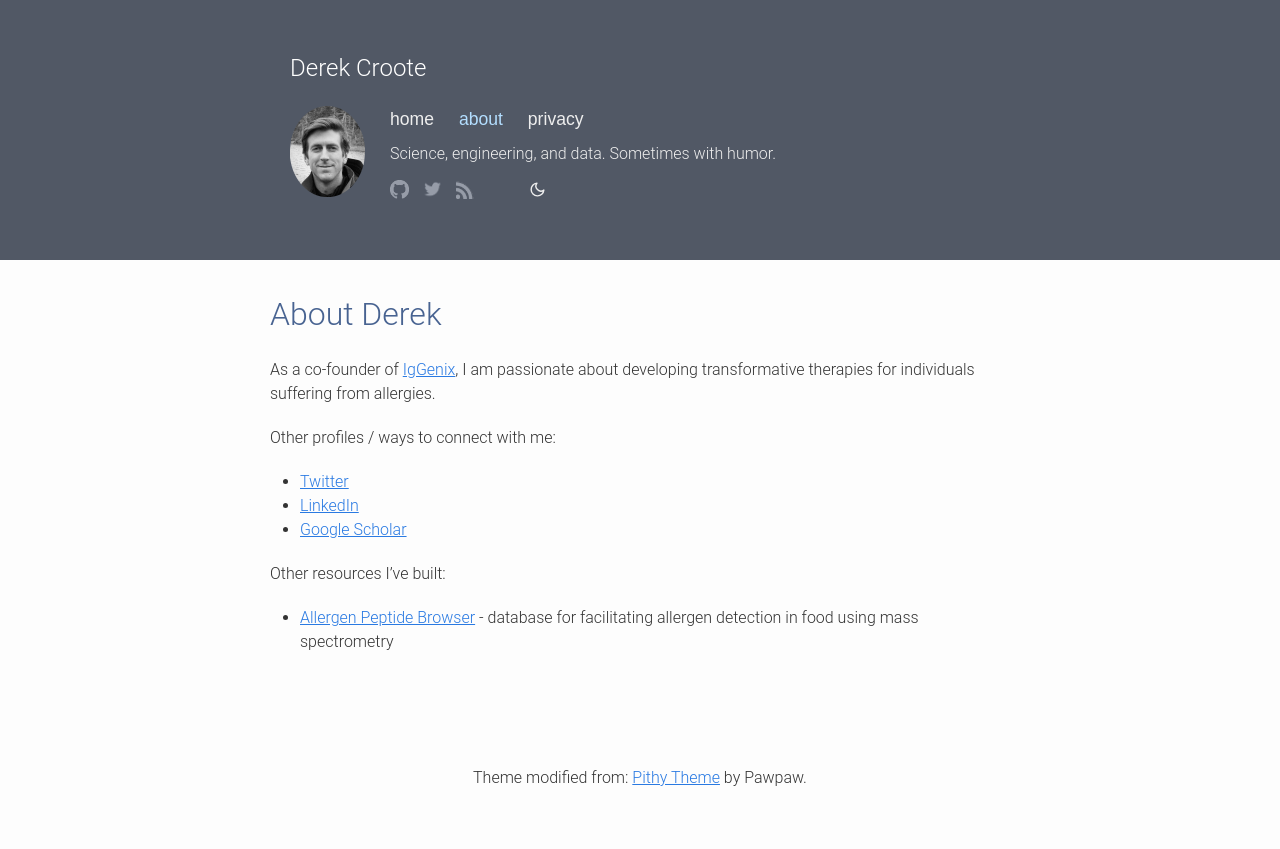
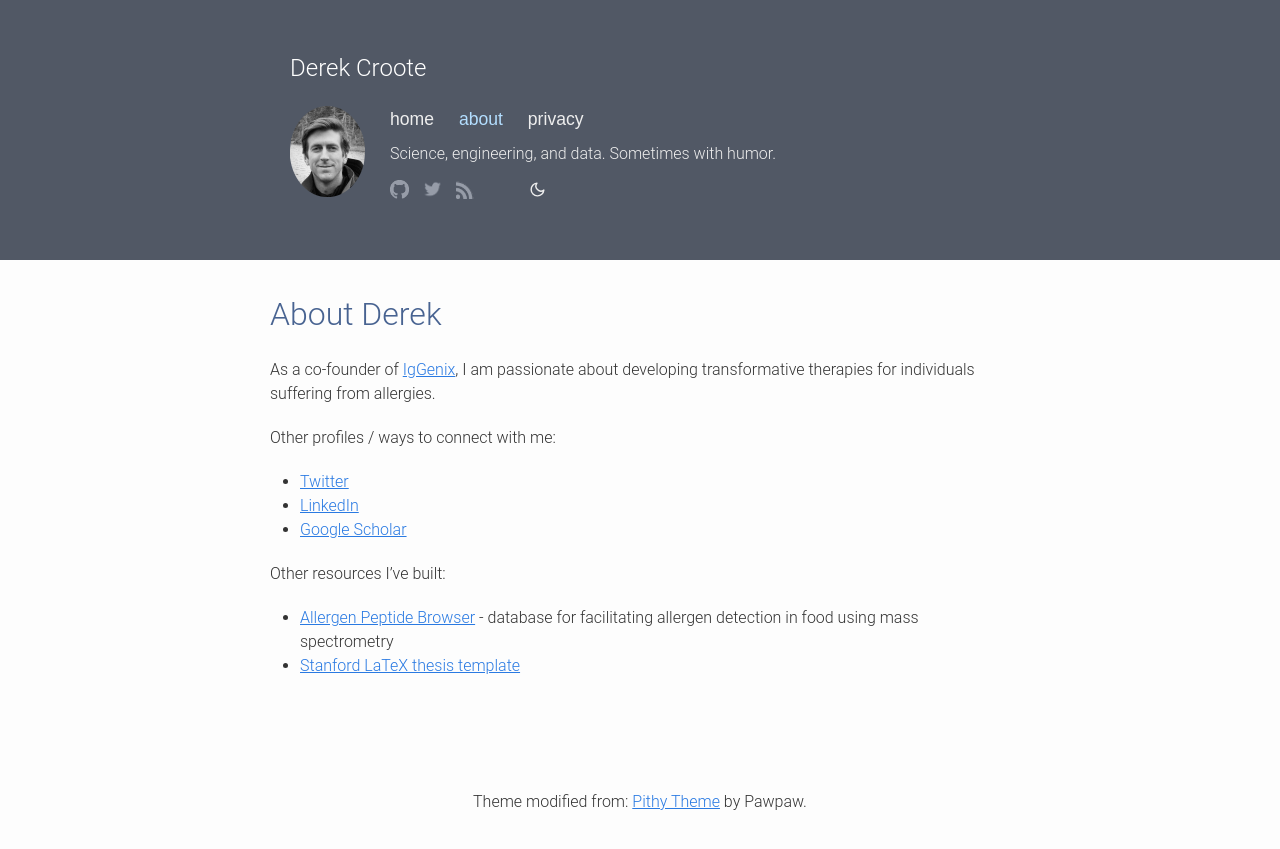
Before and after one commit to dcroote/dcroote.github.io, a Jekyll site: the page built from about.md, in a window 1280 px wide. Shown: the top 849 px of the page. Built offline with Jekyll 4.4.1, drawn with Linux system fonts in a browser that asks for light colours; some web fonts are replaced.

Commit message:
feat: add Stanford LaTeX thesis template to About page

```diff
--- a/about.md
+++ b/about.md
@@ -16,8 +16,10 @@ Other profiles / ways to connect with me:
 </ul>
 
 Other resources I've built:
+
 <ul>
   <li><a href="https://www.allergenpeptidebrowser.org/" target="_blank">Allergen Peptide Browser</a> - database for facilitating allergen detection in food using mass spectrometry</li>
+  <li><a href="https://github.com/dcroote/stanford-thesis-example/" target="_blank">Stanford LaTeX thesis template</a></li>
 </ul>
 
 <br />
```
